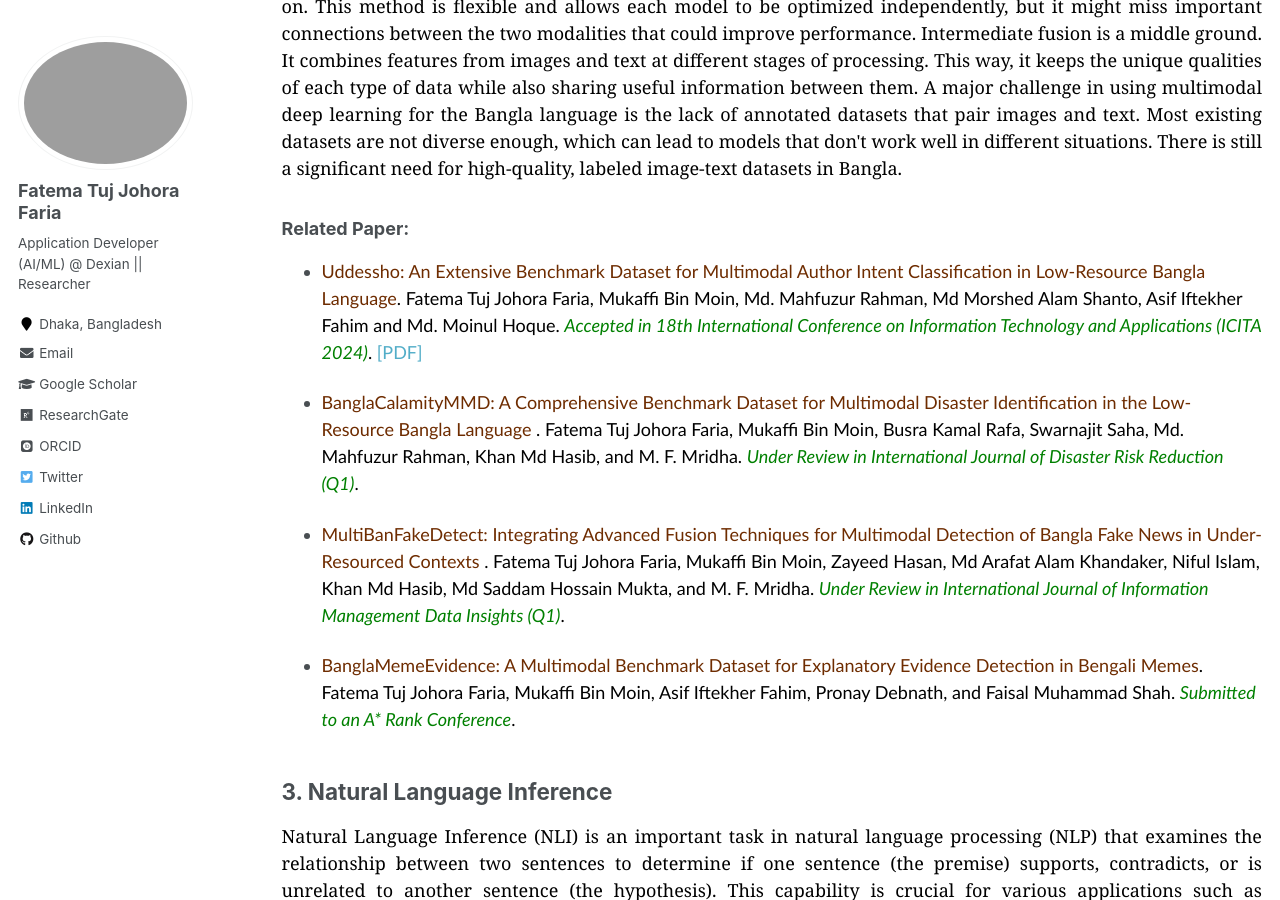
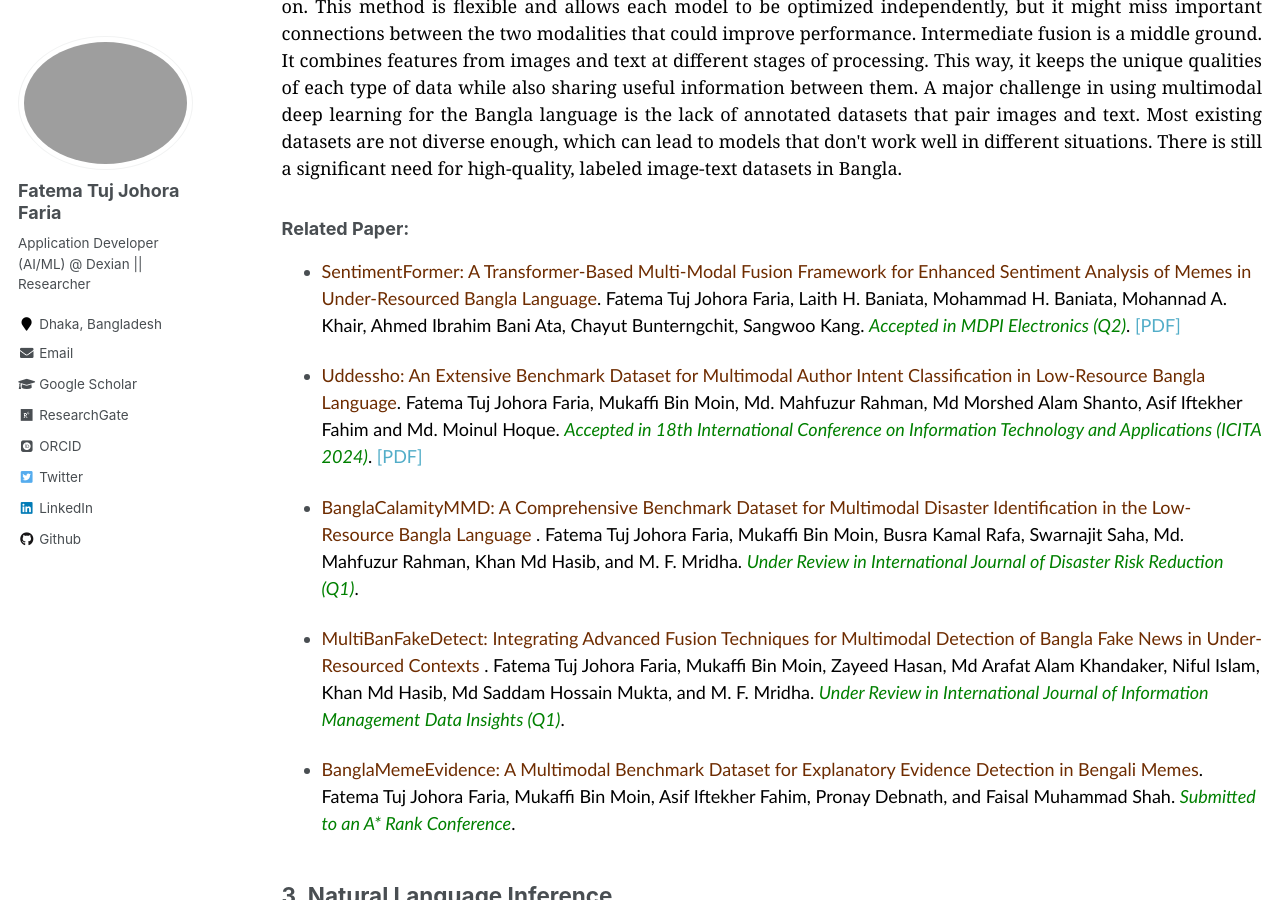
Before and after one commit to fatemafaria142/fatemafaria142.github.io, a Jekyll site: the page built from _pages/research.md, in a window 1280 px wide and 900 px high, scrolled down 1179 px. Built offline with Jekyll 4.4.1, drawn with Linux system fonts in a browser that asks for light colours; some web fonts are replaced.

Commit message:
Changed to research

```diff
--- a/_pages/research.md
+++ b/_pages/research.md
@@ -24,7 +24,10 @@
 Multimodal deep learning is a method that improves understanding by combining images and text. This approach uses three main techniques: early fusion, late fusion, and intermediate fusion. In early fusion, raw images and text are combined into a single input before the model processes them. This allows the model to learn a shared representation, but it can also make it sensitive to noise from either the images or the text. Late fusion works differently. Here, images and text are processed separately using different models. The results are combined later on. This method is flexible and allows each model to be optimized independently, but it might miss important connections between the two modalities that could improve performance. Intermediate fusion is a middle ground. It combines features from images and text at different stages of processing. This way, it keeps the unique qualities of each type of data while also sharing useful information between them. A major challenge in using multimodal deep learning for the Bangla language is the lack of annotated datasets that pair images and text. Most existing datasets are not diverse enough, which can lead to models that don't work well in different situations. There is still a significant need for high-quality, labeled image-text datasets in Bangla. </p>
 
 ### Related Paper:
++ <span style="font-family:Trebuchet MS; color:black;"><span style="color:#6E2C00">SentimentFormer: A Transformer-Based Multi-Modal Fusion Framework for Enhanced Sentiment Analysis of Memes in Under-Resourced Bangla Language</span>. Fatema Tuj Johora Faria, Laith H. Baniata, Mohammad H. Baniata, Mohannad A. Khair, Ahmed Ibrahim Bani Ata, Chayut Bunterngchit, Sangwoo Kang. <span style="color:green;"><em> Accepted in MDPI Electronics (Q2)</em></span>. [[PDF]](https://www.preprints.org/manuscript/202501.1587/v1)</span>
+
 + <span style="font-family:Trebuchet MS; color:black;"><span style="color:#6E2C00">Uddessho: An Extensive Benchmark Dataset for Multimodal Author Intent Classification in Low-Resource Bangla Language</span>. Fatema Tuj Johora Faria, Mukaffi Bin Moin, Md. Mahfuzur Rahman, Md Morshed Alam Shanto, Asif Iftekher Fahim and Md. Moinul Hoque. <span style="color:green;"><em> Accepted in 18th International Conference on Information Technology and Applications (ICITA 2024)</em></span>. [[PDF]](https://arxiv.org/pdf/2409.09504)</span>
+
 
 + <span style="font-family:Trebuchet MS; color:black;"><span style="color:#6E2C00">BanglaCalamityMMD: A Comprehensive Benchmark Dataset
 for Multimodal Disaster Identification in the Low-Resource Bangla Language
```
